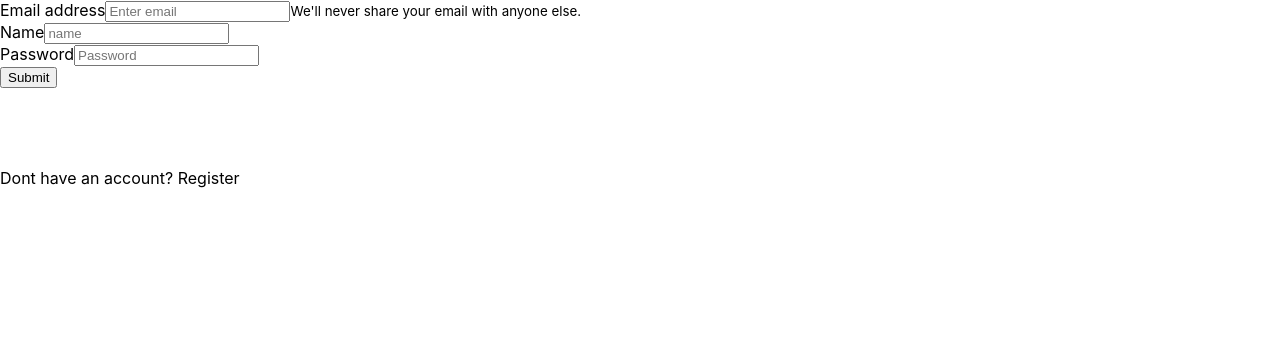
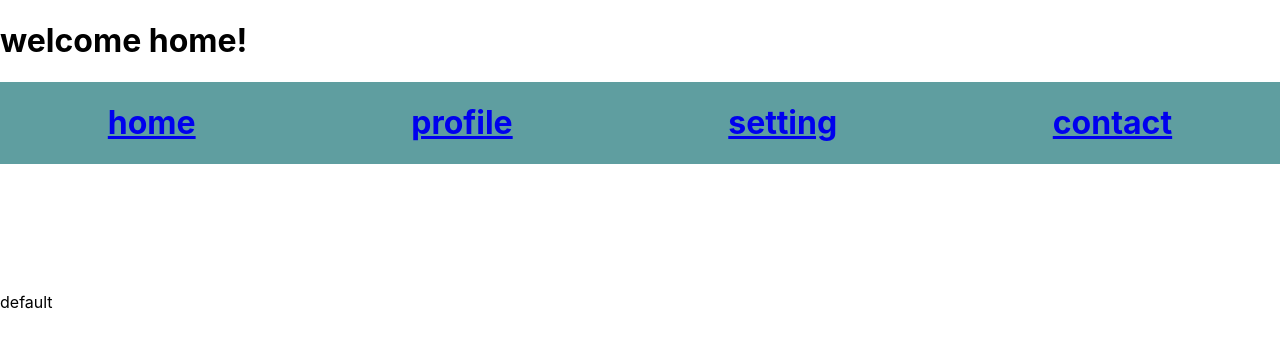
Before and after one commit to YouDevByRahulAkhouri/EmployeeManagement, a React (Create React App) app: page /home in a window 1280 px wide. Shown: the top 348 px of the page. Built offline with nearby package versions, Linux system fonts and the light colour scheme.

Commit message:
added routing

```diff
--- a/src/App.js
+++ b/src/App.js
@@ -1,10 +1,18 @@
 import React from "react";
 import LoginForm from "./components/LoginForm";
+import { Switch, Route } from 'react-router-dom'
+import Home from './components/Home'
+import DetailedPage from './components/DetailedPage'
 
 function App() {
+
   return (
     <div className="App">
-      <LoginForm />
+      <Switch>
+        <Route exact path='/' component={LoginForm} />
+        <Route exact path='/home' component={Home} />
+        <Route exact path='/home/:id' component={DetailedPage} />
+      </Switch>
     </div>
   );
 }
--- /dev/null
+++ b/src/components/DetailedPage.js
@@ -0,0 +1,14 @@
+import React from 'react'
+import Profile from './Profile'
+
+export default function DetailedPage(props) {
+    const { match: { params: { id } } } = props
+    console.log(id)
+    return (
+        <div>
+            {(id === 'contact') ? <h1>hey i am from contact us</h1>
+                : (id === 'profile') ? <Profile />
+                    : (id === 'setting') ? <h1>hey i am from setting</h1> : <h1>hey i am from home</h1>}
+        </div>
+    )
+}
--- /dev/null
+++ b/src/components/Home.js
@@ -0,0 +1,22 @@
+import React from 'react'
+import { Switch, Link, Route } from 'react-router-dom'
+import DetailedPage from './DetailedPage'
+
+export default function Home(props) {
+    const { match: { path } } = props
+    return (
+        <div>
+            <h1> welcome home!</h1>
+            <div style={{ display: 'flex', justifyContent: 'space-around', backgroundColor: 'cadetblue', color: 'whitesmoke' }}>
+                <Link to={`${path}`}><h1> home</h1></Link>
+                <Link to={`${path}/profile`}><h1> profile</h1></Link>
+                <Link to={`${path}/setting`}><h1> setting</h1></Link>
+                <Link to={`${path}/contact`}><h1> contact</h1></Link>
+            </div>
+            <div style={{ marginTop: '10%' }}>
+                <p>default</p>
+                {/* <Route path={`${path}/:id`} component={DetailedPage} /> */}
+            </div>
+        </div>
+    )
+}
--- /dev/null
+++ b/src/components/Profile.js
@@ -0,0 +1,9 @@
+import React from 'react'
+
+export default function Profile() {
+    return (
+        <div>
+            <h1>profile page</h1>
+        </div>
+    )
+}
--- a/src/index.js
+++ b/src/index.js
@@ -2,11 +2,14 @@ import React from 'react';
 import ReactDOM from 'react-dom';
 import './index.css';
 import App from './App';
+import { BrowserRouter as Router } from 'react-router-dom'
 import reportWebVitals from './reportWebVitals';
 
 ReactDOM.render(
   <React.StrictMode>
-    <App />
+    <Router>
+      <App />
+    </Router>
   </React.StrictMode>,
   document.getElementById('root')
 );
```
